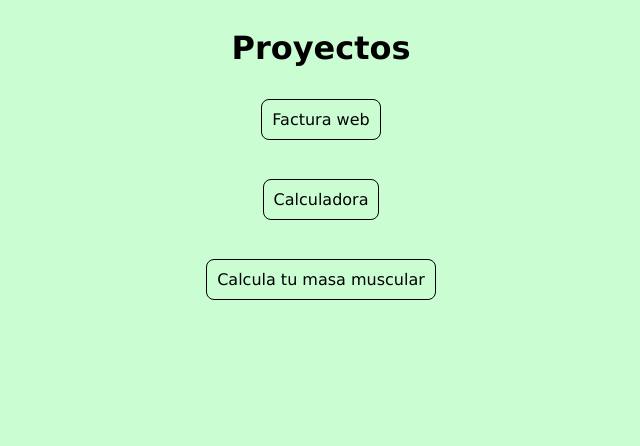
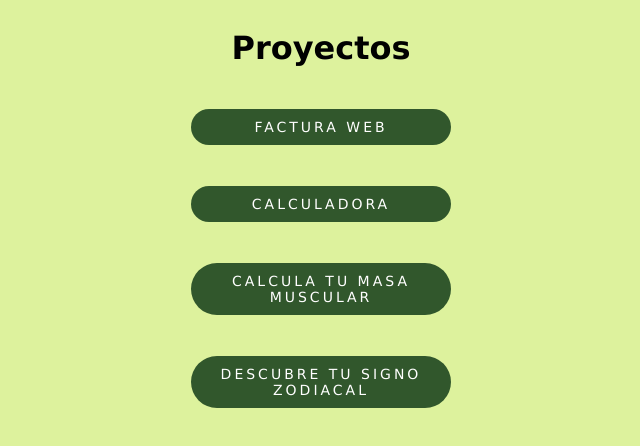
Before and after one commit to Chesse311/Agenda-de-Mil-millas-ing.-Guillermo-de-la-pe-a, a plain HTML site: page mil millas/index.html in a window 1280 px wide. Shown: the whole page, without its empty margins (319-959 px from the left). Drawn offline with Linux system fonts and the light colour scheme.

Commit message:
04062026 v2

```diff
--- a/mil millas/estilos.css
+++ b/mil millas/estilos.css
@@ -5,18 +5,28 @@ body{
     flex-direction: column;
     justify-content: center;
     align-items: center;
-    background-color: rgb(203, 253, 210);
+    background-color: #DDF29D;
 }
 
-a{
-    margin: 10px;
+.btn {
+    text-decoration: none;
+    width: 240px;
     padding: 10px;
-    text-decoration: none;
-    color: black;
-    border: solid 1.5px;
-    border-radius: 8px;
+    color: #ffffff;
+    background-color: #31572c;
+    border: none;
+    border-radius: 100px;
+    font-size: 14px;
+    text-transform: uppercase;
+    letter-spacing: 3px;
+    font-weight: 500;
+    cursor: pointer;
+    margin: 20px 0 2px 0;
+    transition: all 0.3s;
 }
 
-a:hover{
-    background-color: rgba(71, 187, 56, 0.651);
+.btn:hover {
+    transform: scale(1.1);
+    color: black;
+    background-color: #90A955;
 }
--- a/mil millas/index.html
+++ b/mil millas/index.html
@@ -8,10 +8,12 @@
 </head>
 <body>
     <h1>Proyectos</h1>
-    <a href="./facturaweb/index.html">Factura web</a>
+    <a class="btn" href="./facturaweb/index.html">Factura web</a>
     <br>
-    <a href="./calculadora/index.html">Calculadora</a>
+    <a class="btn" href="./calculadora/index.html">Calculadora</a>
     <br>
-    <a href="./masamuscular/index.html">Calcula tu masa muscular</a>
+    <a class="btn" href="./masamuscular/index.html">Calcula tu masa muscular</a>
+    <br>
+    <a class="btn" href="./zodiaco/index.html">Descubre tu signo zodiacal</a>
 </body>
 </html>
```
